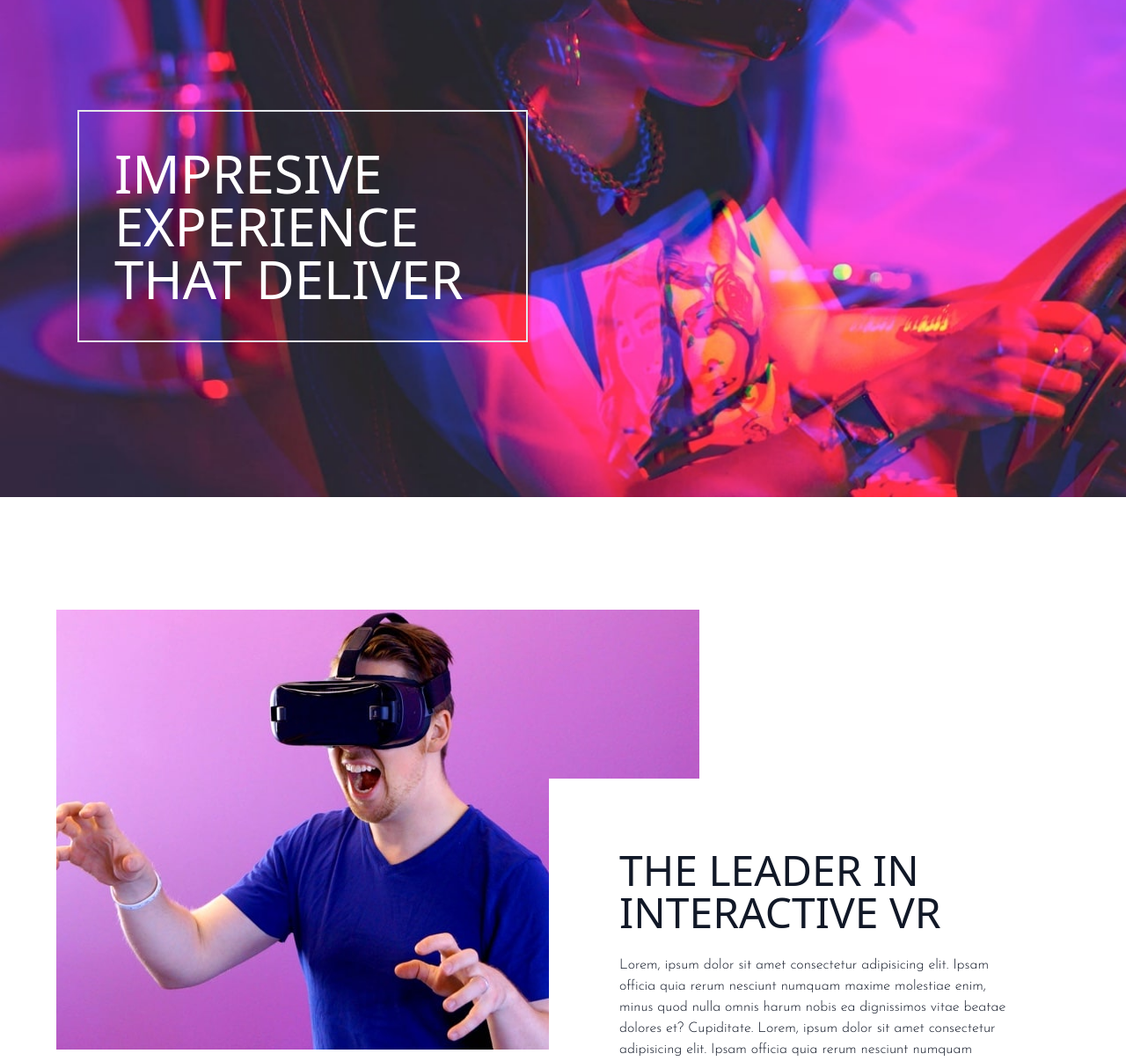
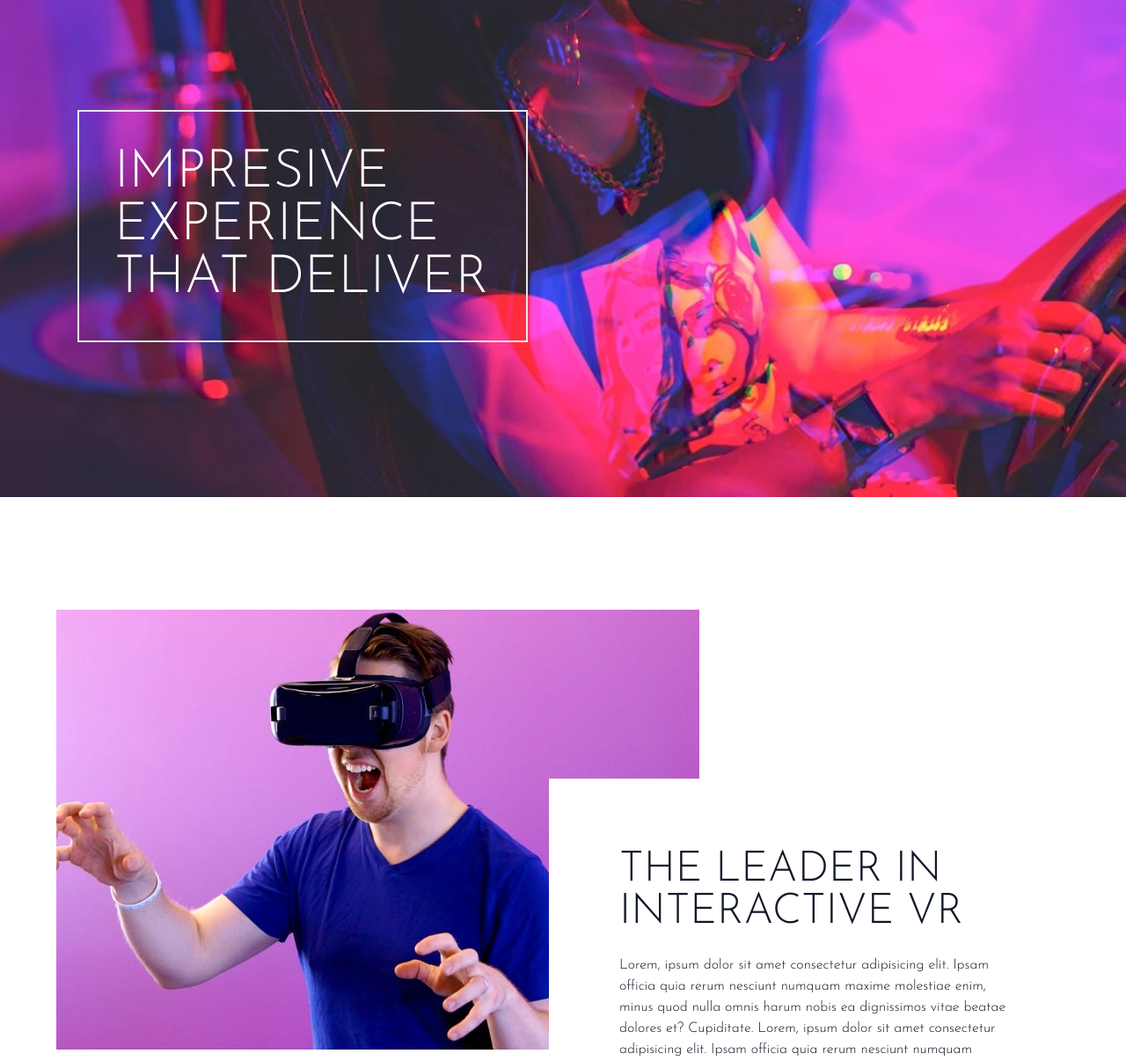
Before and after one commit to awnish04/loopstudio, a website: page index.html in a window 1280 px wide. Shown: the part 91-1297 px from the top of the page at 88% size. Drawn offline with nearby package versions, Linux system fonts and the light colour scheme.

Commit message:
final commit

```diff
--- a/index.html
+++ b/index.html
@@ -70,7 +70,7 @@
       </div>
 
       <div
-        class="max-w-lg mt-32 mb-32 p-4  font-sans text-5xl text-white uppercase border-2 md:p-10 md:m-32 md:mx-0 md:text-6xl">
+        class="max-w-lg mt-32 mb-32 p-4 text-5xl text-white uppercase border-2 md:p-10 md:m-32 md:mx-0 md:text-6xl">
         Impresive Experience That Deliver
       </div>
     </div>
@@ -86,7 +86,7 @@
       <!-- Text Conatiner -->
       <div class="top-48 pr-0 bg-white md:absolute md:right-0 md:py-20 md:pl-20">
         <h2
-          class="max-w-lg mt-10 mb-6 font-sans text-4xl text-center text-gray-900 uppercase md:text-5xl md:mt-0 md:text-left">
+          class="max-w-lg mt-10 mb-6 text-4xl text-center text-gray-900 uppercase md:text-5xl md:mt-0 md:text-left">
           The Leader in interactive vr
         </h2>
 
```
